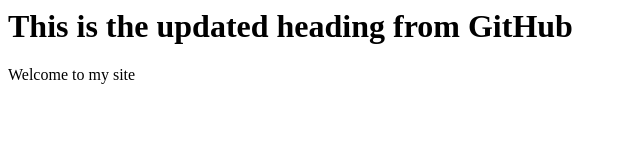
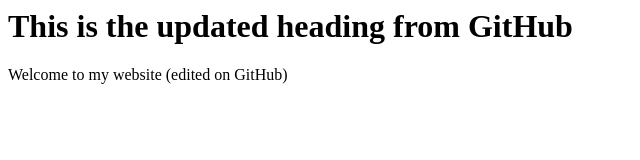
Before and after one commit to HuzaifaQ-1/my-website, a plain HTML site: page index.html in a window 1280 px wide. Shown: the whole page, without its empty margins (0-640 px from the left). Drawn offline with Linux system fonts and the light colour scheme.

Commit message:
Update welcome message in index.html

```diff
--- a/index.html
+++ b/index.html
@@ -1,2 +1,2 @@
 <html><head><title>Examples</title></head><body><h1>This is the updated heading from GitHub</h1></body></html>
-<p>Welcome to my site</p>
+<p>Welcome to my website (edited on GitHub)</p>
```
